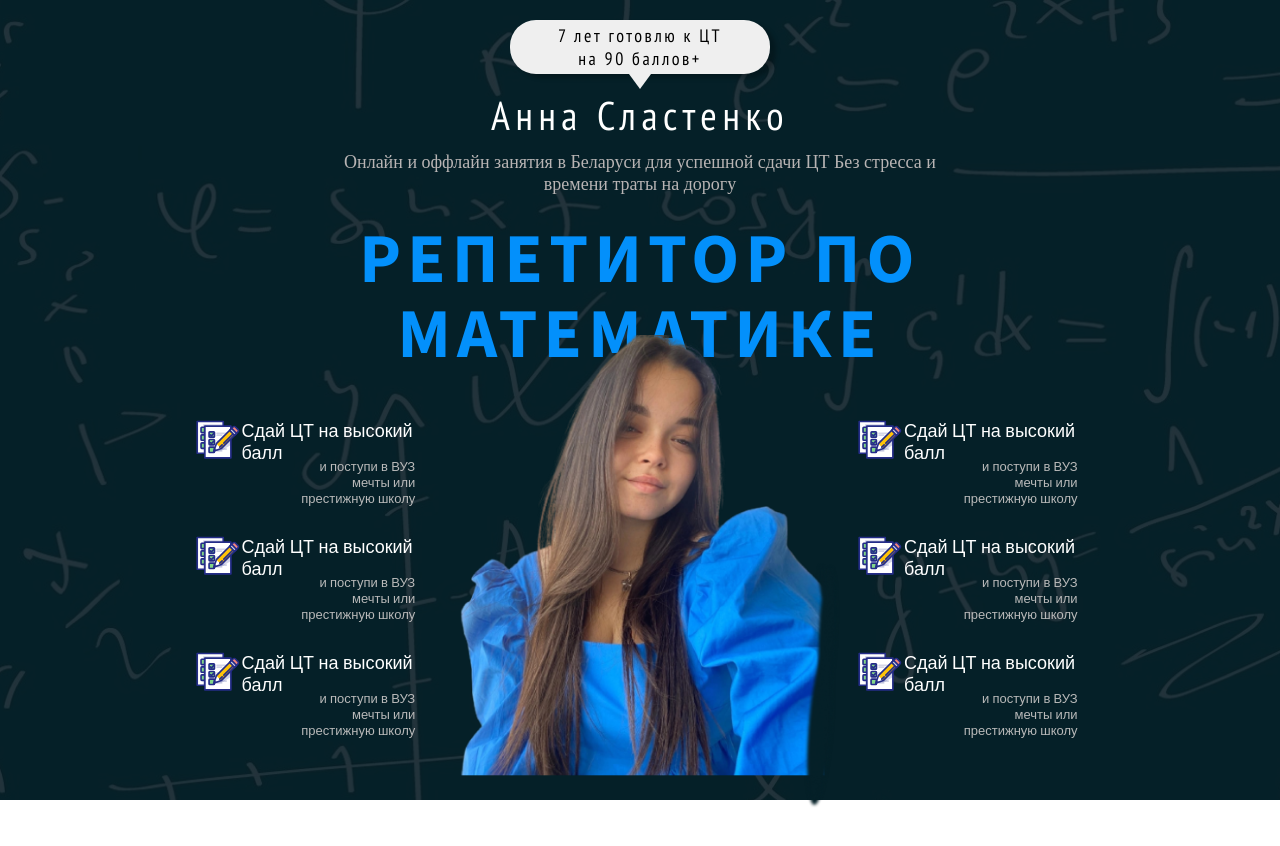
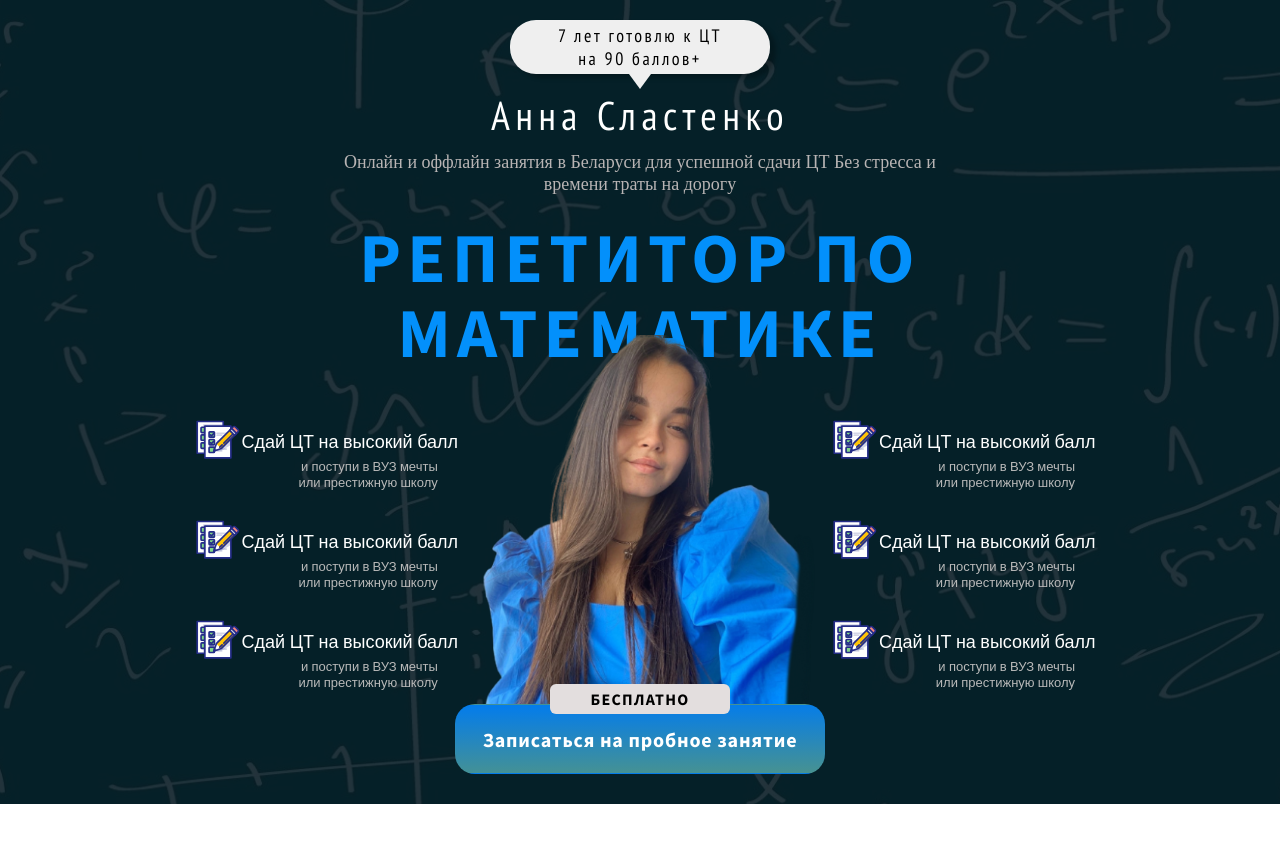
Before and after one commit to fearlysk/tutoring, a React (Create React App) app: page / in a window 1280 px wide. Shown: the top 846 px of the page. After the commit the page ends 804 px from the top, so only its background shows below. Built offline with nearby package versions, Linux system fonts and the light colour scheme; a web font is replaced by a local one.

Commit message:
add main block button

```diff
--- a/src/pages/Home/Home.jsx
+++ b/src/pages/Home/Home.jsx
@@ -72,7 +72,7 @@ const Home = () => {
                                 </div>
                             </div>
                             <div className={styles.mainContent__item}>
-                                <img className={styles.mainContent__itemPhoto} width={400} src={PhotoMain} alt="No img found" />
+                                <img className={styles.mainContent__itemPhoto} width={350} src={PhotoMain} alt="No img found" />
                             </div>
                             <div className={styles.mainContent__itemWrapper}>
                                 <div className={styles.mainContent__item}>
@@ -117,8 +117,17 @@ const Home = () => {
                             </div>
                         </div>
                    </div>
+
+                   <div className={styles.mainContent__btnWrapper}>
+                        <div className={styles.mainContent__btnLabel}>
+                           <p>БЕСПЛАТНО</p>
+                        </div>
+                        <div className={styles.mainContent__btn}>
+                            <button>Записаться на пробное занятие</button>
+                        </div>
+                   </div>
+
                 </div>
-
             </div>
 
 
--- a/src/pages/Home/Home.module.scss
+++ b/src/pages/Home/Home.module.scss
@@ -2,7 +2,8 @@
     width: 100%;
 }
 .main {
-    height: 100vh;
+    height: auto;
+    padding-bottom: 30px;
 }
 .main__container {
     width: 85%;
@@ -88,11 +89,9 @@
 }
 .mainContent__item {
     margin-top: 25px;
-    // background-color: #0390FB;
 }
 .mainContent__itemPhoto {
-    position: relative;
-    bottom: 80px;
+    margin-top: -80px;
 }
 .mainContent__itemHeadline {
     display: flex;
@@ -115,3 +114,41 @@
     width: 60%;
     text-align: right;
 }
+.mainContent__btnWrapper {
+    width: 370px;
+    display: flex;
+    flex-direction: column;
+    margin: 0 auto;
+    margin-top: -100px;
+}
+.mainContent__btnLabel {
+    background-color: #E3DEDE;
+    position: relative;
+    top: 10px;
+    width: 180px;
+    margin: 0 auto;
+    text-align: center;
+    padding: 5px 0px;
+    border-radius: 6px;
+    font-family: 'Source Sans Pro', sans-serif;
+    letter-spacing: 0.08em;
+    z-index: 1;
+}
+.mainContent__btn > button {
+   width: 100%;
+   background: linear-gradient(179.35deg, #037CEC 0.56%, rgb(71, 146, 145));
+   color: #FFFFFF;
+   font-size: 20px;
+   border-radius: 20px;
+   border: 1px solid transparent;
+   height: 70px;
+   font-family: 'Source Sans Pro', sans-serif;
+   letter-spacing: 0.04em;
+   transition: 0.3s;
+}
+.mainContent__btn > button:hover {
+    transform: scale(1.05);
+    transition: 0.3s;
+    cursor: pointer;
+    border: 1px solid #E3DEDE;
+}
```
Also changed, not shown: src/components/UI/IconPaper.jsx (+21 -21 lines).
